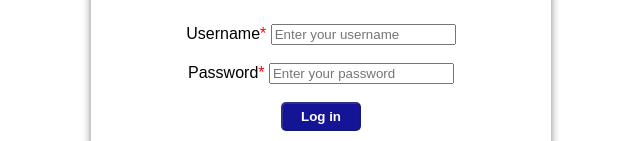
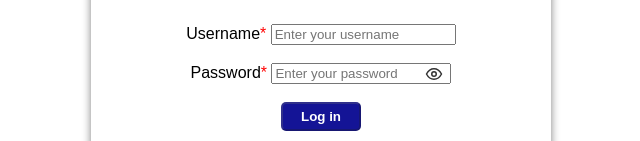
Before and after one commit to masum-707/Task-Visu, an Angular app: page /login in a window 1280 px wide. Shown: the part 316-457 px from the top of the page, without its empty margins (319-959 px from the left). Built offline with nearby package versions, Linux system fonts and the light colour scheme.

Commit message:
Enhance login component with password visibility toggle and improve styling; update sorting component layout in task component and sorting template.

```diff
--- a/src/app/components/login-component/login-component.css
+++ b/src/app/components/login-component/login-component.css
@@ -22,6 +22,33 @@ label{
 width: 90px;
 margin-bottom: 15px;
 }
+.password-field {
+    display: inline-flex;
+    position: relative;
+    align-items: center;
+}
+.password-field input {
+    width: 180px;
+    box-sizing: border-box;
+    padding-right: 34px;
+}
+.card .password-toggle {
+    position: absolute;
+    right: 3px;
+    display: flex;
+    align-items: center;
+    justify-content: center;
+    width: 28px;
+    height: 28px;
+    padding: 4px;
+    border: 0;
+    background: transparent;
+    color: #333;
+}
+.password-toggle svg {
+    width: 18px;
+    height: 18px;
+}
 .card button {
     text-align: center;
     padding: 5px;
--- a/src/app/components/login-component/login-component.html
+++ b/src/app/components/login-component/login-component.html
@@ -20,14 +20,43 @@
             <span class="errorText">user name required</span>
           }
           <br />
-          <label>Password<span style="color: red">* </span></label>
+          <label>Password<span style="color: red">*  </span></label>
+          <div class="password-field">
             <input
               autocomplete="current-password"
-            type="password"
+              [type]="passwordVisible() ? 'text' : 'password'"
               formControlName="password"
               required
               placeholder="Enter your password"
             />
+            <button
+              class="password-toggle"
+              type="button"
+              [attr.aria-label]="passwordVisible() ? 'Hide password' : 'Show password'"
+              [attr.aria-pressed]="passwordVisible()"
+              (click)="passwordVisible.update((visible) => !visible)"
+            >
+              <svg
+                aria-hidden="true"
+                viewBox="0 0 24 24"
+                fill="none"
+                stroke="currentColor"
+                stroke-width="2"
+                stroke-linecap="round"
+                stroke-linejoin="round"
+              >
+                @if (passwordVisible()) {
+                  <path d="M3 3l18 18" />
+                  <path d="M10.6 10.6a2 2 0 0 0 2.8 2.8" />
+                  <path d="M9.9 5.2A10.8 10.8 0 0 1 12 5c5 0 8.3 4.5 9 7-.3 1.1-1.1 2.4-2.2 3.5" />
+                  <path d="M6.2 6.2C3.9 7.6 2.4 10 2 12c.7 2.5 4 7 10 7 1.2 0 2.3-.2 3.3-.6" />
+                } @else {
+                  <path d="M2 12s3.6-7 10-7 10 7 10 7-3.6 7-10 7S2 12 2 12z" />
+                  <circle cx="12" cy="12" r="3" />
+                }
+              </svg>
+            </button>
+          </div>
           <br />
           @if (login.get('password')?.touched && login.get('password')?.hasError('required')) {
             <span class="errorText">Password required</span>
--- a/src/app/components/login-component/login-component.ts
+++ b/src/app/components/login-component/login-component.ts
@@ -17,6 +17,7 @@ export class LoginComponent {
   authService = inject(AuthService);
   taskService = inject(TaskService);
   errorMessage = signal('');
+  passwordVisible = signal(false);
 
   login = new FormGroup({
     username: new FormControl('', [Validators.required]),
--- a/src/app/components/sorting/sorting.html
+++ b/src/app/components/sorting/sorting.html
@@ -1,9 +1,10 @@
 @if(sortingService.isSortingActive())
 {<div class="card" style="position: relative;">
   <label for="search">
-    <div style="width: 10px;">
-      <app-searchbar-component></app-searchbar-component>
-    </div>
+<div>
+  <app-searchbar-component style="display: block; width: 170px !important;overflow: hidden;"></app-searchbar-component>
+</div>
+
   </label>
   <label for="sort">
     <div>
--- a/src/app/components/task-component/task-component.html
+++ b/src/app/components/task-component/task-component.html
@@ -5,7 +5,8 @@
         <app-searchbar-component></app-searchbar-component>
         <button (click)="taskService.refresh()">Refresh</button>
       </div>
-      <app-sorting></app-sorting>
+
+      <app-sorting style="display: flex;position: relative;" ></app-sorting>
 
       <table class="table">
         <thead (click)="handleHeaderClick($event)">
```
Lines whose indentation alone changed are shown as unchanged.
